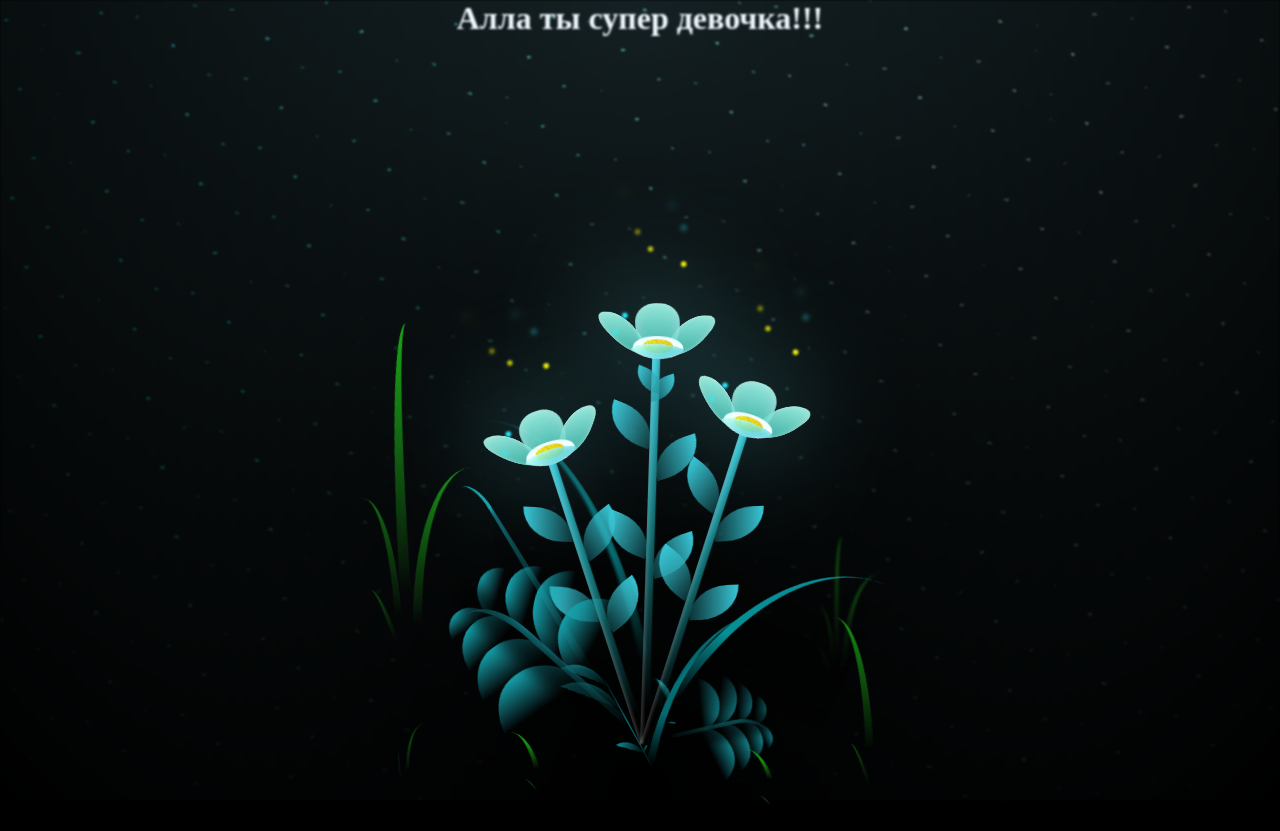
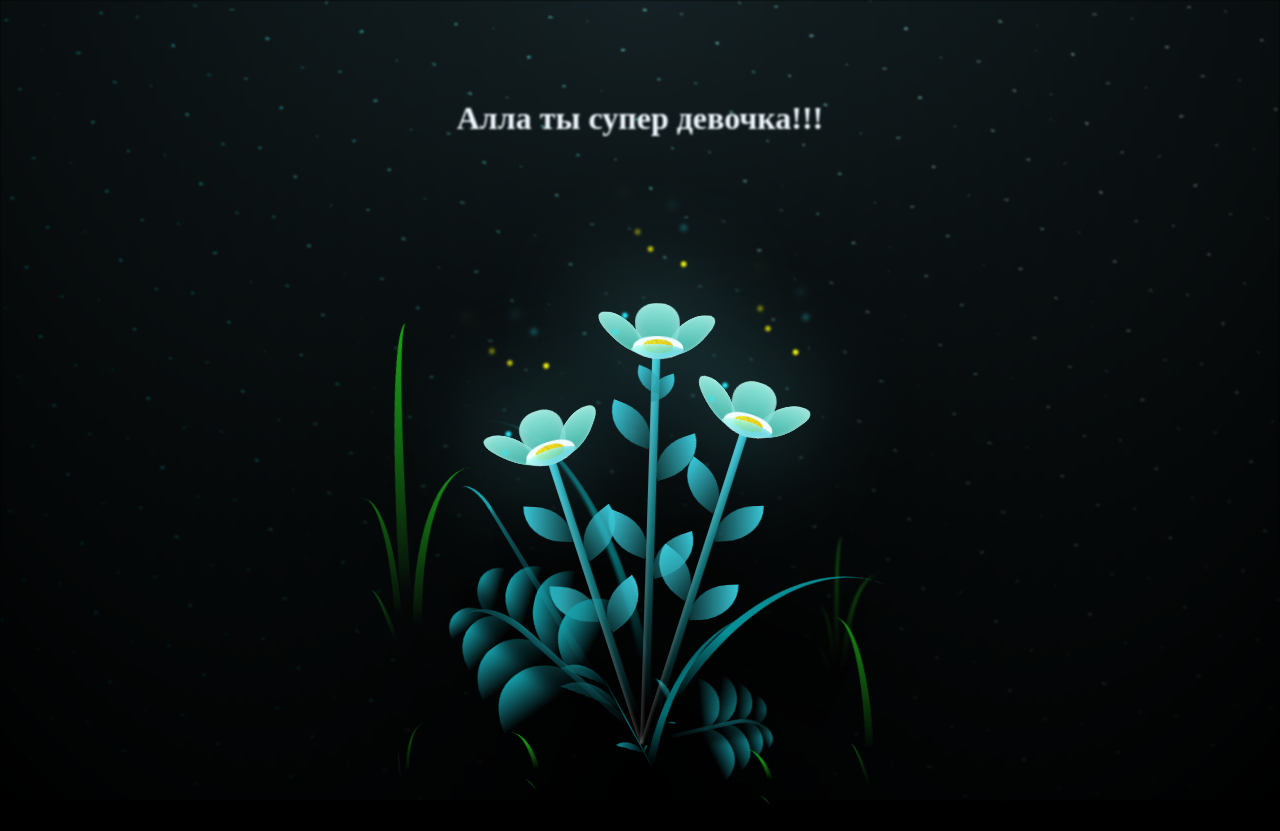
Before and after one commit to malankinAM/-Beautiful-flower, a plain HTML site: page index.html in a window 1280 px wide. Drawn offline with Linux system fonts and the light colour scheme.

Commit message:
Update index.html

```diff
--- a/index.html
+++ b/index.html
@@ -8,7 +8,7 @@
 </head>
 
 <body class="not-loaded">
-            <div class="night"> <h1 style="color: aliceblue; display: flex;justify-content: center;">Алла ты супер девочка!!!</h1></div>
+           <div class="night"> <h1 style="color: aliceblue; display: flex;justify-content: center;margin-top: 100px;">Алла ты супер девочка!!!</h1></div>
             <div class="flowers">
               <div class="flower flower--1">
                 <div class="flower__leafs flower__leafs--1">
```
